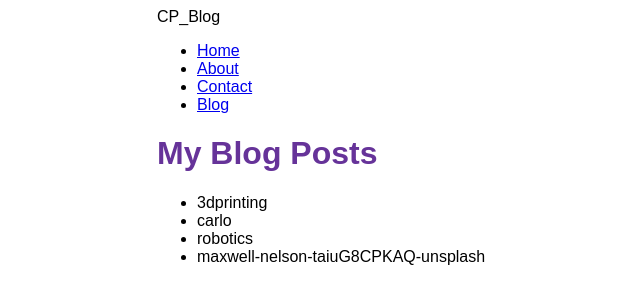
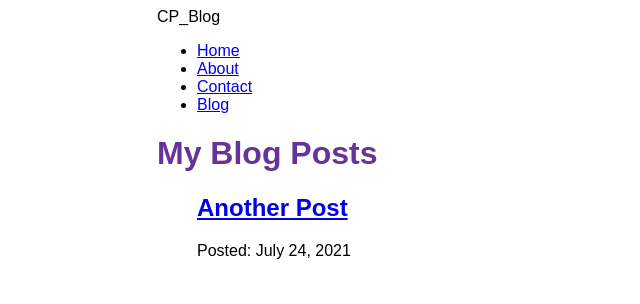
Before and after one commit to carlo-p-tech/carlo-p-tech.github.io, a Gatsby site: page /blog in a window 1280 px wide. Shown: the whole page, without its empty margins (33-673 px from the left). Built offline with nearby package versions, Linux system fonts and the light colour scheme; Gatsby itself is replaced by a stand-in of ours.

Commit message:
finished blog tutorials

```diff
--- /dev/null
+++ b/blog/carlo/index.mdx
@@ -0,0 +1,9 @@
+---
+title: "Another Post"
+date: "2021-07-24"
+hero_image: "./maxwell-nelson-taiuG8CPKAQ-unsplash.jpg"
+hero_image_alt: "Making the apps used by millions everyday, in coffee shops, and moms basements."
+hero_image_credit_text: "Maxwell Nelson"
+hero_image_credit_link: "https://unsplash.com/photos/taiuG8CPKAQ"
+---
+Here's another post! It's even better than the first one!
--- a/gatsby-config.js
+++ b/gatsby-config.js
@@ -6,6 +6,7 @@ module.exports = {
   plugins: [
     "gatsby-plugin-image",
     "gatsby-plugin-sharp",
+    "gatsby-transformer-sharp",
     {
       resolve: "gatsby-source-filesystem",
       options: {
@@ -13,5 +14,6 @@ module.exports = {
         path: `${__dirname}/blog`,
       }
     },
+    "gatsby-plugin-mdx",
   ],
 };
--- a/package.json
+++ b/package.json
@@ -15,10 +15,14 @@
     "deploy": "gatsby build && gh-pages -d public -b deploy"
   },
   "dependencies": {
+    "@mdx-js/mdx": "^1.6.22",
+    "@mdx-js/react": "^1.6.22",
     "gatsby": "^4.4.0",
     "gatsby-plugin-image": "^2.4.0",
+    "gatsby-plugin-mdx": "^3.4.0",
     "gatsby-plugin-sharp": "^4.4.0",
     "gatsby-source-filesystem": "^4.4.0",
+    "gatsby-transformer-sharp": "^4.4.0",
     "react": "^17.0.1",
     "react-dom": "^17.0.1"
   },
--- a/src/pages/blog.js
+++ /dev/null
@@ -1,31 +0,0 @@
-import * as React from 'react'
-import { graphql } from 'gatsby'
-import Layout from '../components/layout'
-
-const BlogPage = ({ data }) => {
-  return (
-    <Layout pageTitle="My Blog Posts">
-      <ul>
-      {
-        data.allFile.nodes.map(node => (
-          <li key={node.name}>
-            {node.name}
-          </li>
-        ))
-      }
-      </ul>
-    </Layout>
-  )
-}
-
-export const query = graphql`
-    query MyQuery {
-        allFile(filter: {sourceInstanceName: {eq: "blog"}}) {
-        nodes {
-            name
-        }
-        }
-    }
-`
-
-export default BlogPage
--- /dev/null
+++ b/src/pages/blog/index.js
@@ -0,0 +1,48 @@
+import * as React from 'react'
+import { graphql, Link } from 'gatsby'
+import Layout from '../../components/layout'
+
+const BlogPage = ({ data }) => {
+  return (
+    <Layout pageTitle="My Blog Posts">
+      <ul>
+      {
+        data.allMdx.nodes.map((node) => (
+          <article key={node.id}>
+            <h2>
+              <Link to={`/blog/${node.slug}`}>
+                {node.frontmatter.title}
+              </Link>
+            </h2>
+            <p>Posted: {node.frontmatter.date}</p>
+          </article>
+        ))
+      }
+      </ul>
+    </Layout>
+  )
+}
+
+export const query = graphql`
+query MyQuery {
+    allMdx(sort: {fields: frontmatter___date, order: DESC}) {
+      nodes {
+        frontmatter {
+          date(formatString: "MMMM D, YYYY")
+          title
+        }
+        id
+        slug
+        parent {
+          ... on File {
+            id
+            name
+            modifiedTime(formatString: "MMMM D, YYYY")
+          }
+        }
+      }
+    }
+  }
+`
+
+export default BlogPage
--- a/src/pages/index.js
+++ b/src/pages/index.js
@@ -2,7 +2,6 @@
 import * as React from 'react'
 import Layout from '../components/layout'
 import { StaticImage } from 'gatsby-plugin-image'
-import { graphql } from 'gatsby'
 
 // Step 2: Define your component
 const IndexPage = () => {
```
Also changed, not shown: src/pages/blog/{mdx.slug}.js (added, +49 -0 lines), blog/3dprinting.mdx (deleted), blog/carlo.mdx (deleted), blog/robotics.mdx (deleted), 2 other files.
